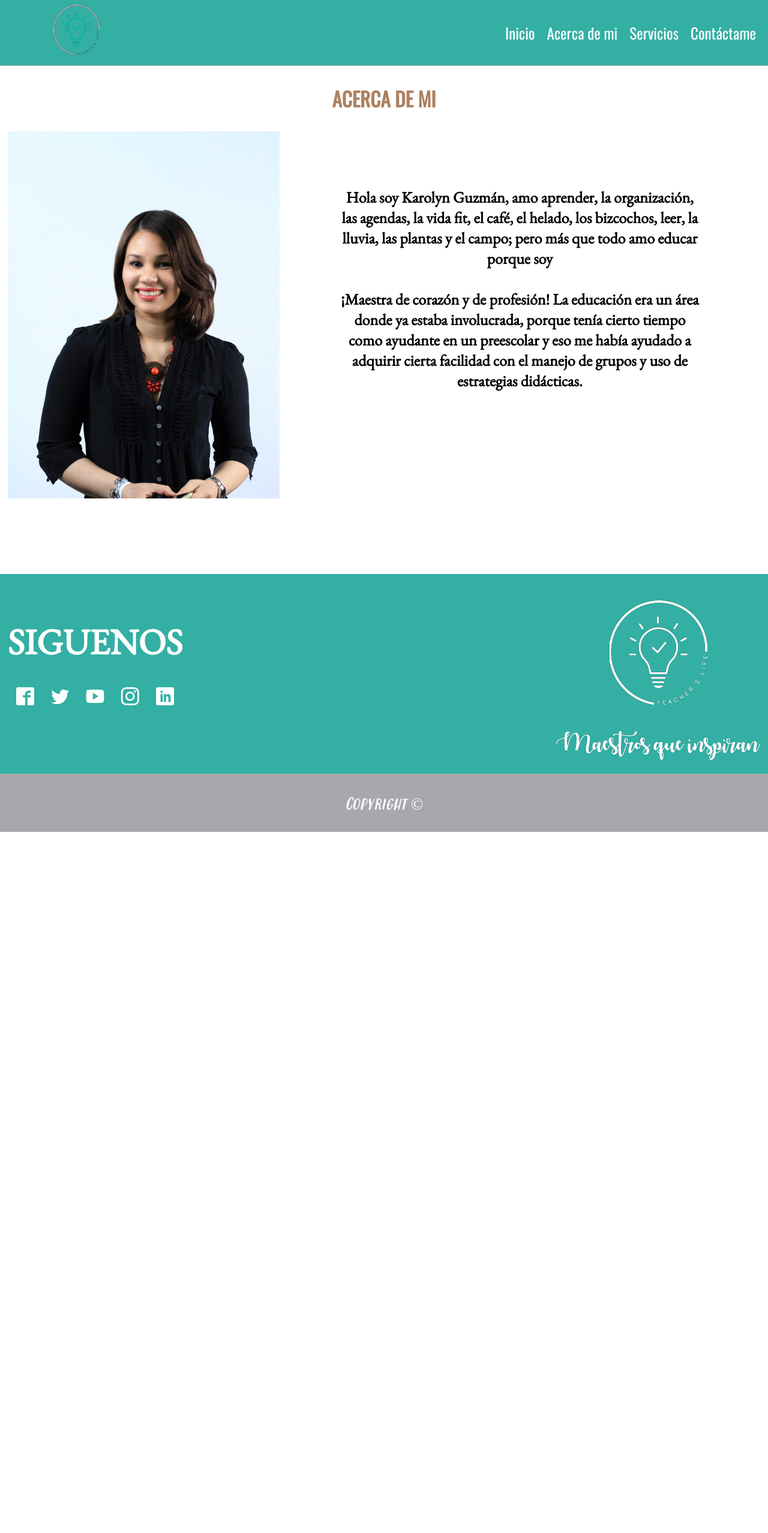
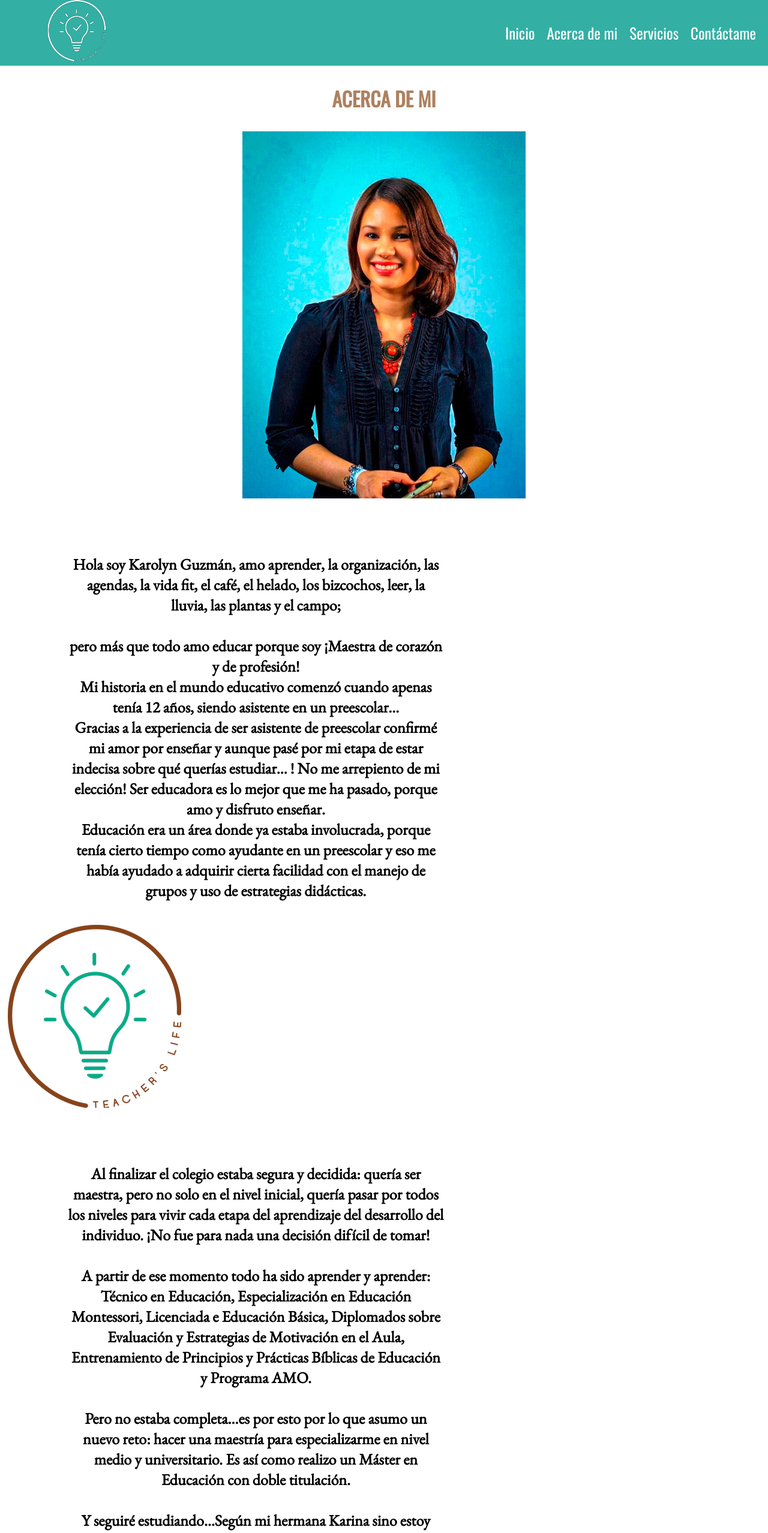
Before and after one commit to Darvin1223/Karolym, a plain HTML site: page sobre_mi.html in a window 1280 px wide. Shown: the top 2556 px of the page at 60% size. Before the commit the page ends 1387 px from the top, so only its background shows below. Drawn offline with Linux system fonts and the light colour scheme; files whose address does not match are found by name.

Commit message:
Arreglando retomando linea grafica

```diff
--- a/css/style.css
+++ b/css/style.css
@@ -105,8 +105,8 @@ html {
 :root{
   --color-principal: #33AFA4;
   --color-segundario: #AD8161;
-  --color-terciario: #a9a7aeff;
-  /* --color-terciario: #784421; */
+  /* --color-terciario: #a9a7aeff; */
+  --color-terciario: #784421;
   --Textos-primerios:'Modern Love Caps';
   --textos-segundarios:'EBGaramond';
   --Textos-tercierio:"Oswald";
@@ -332,7 +332,7 @@ h3.texto-header.mobile {
 }
 /* Logo */
 .logo{
-  background-image: url('../img/Mobile/logo-gris.png');
+  background-image: url('../img/Mobile/Logo-barra.png');
   background-size: cover;
   /* background-position: center center; */
   background-repeat: no-repeat;
@@ -346,7 +346,7 @@ h3.texto-header.mobile {
 }
 @media only screen and (min-width:48rem){
   .logo{
-    background-image: url('../img/tablet/logo-gris.png');
+    background-image: url('../img/tablet/Logo-barra.png');
     background-size: cover;
     background-repeat: no-repeat;
     width: 7.7rem;
@@ -356,7 +356,7 @@ h3.texto-header.mobile {
 }
 @media only screen and (min-width: 63.938rem){
   .logo{
-    background-image: url('../img/Desktop/logo-gris.png');
+    background-image: url('../img/Desktop/Logo-barra.png');
     height: 10.2rem;
     width: 9.6rem;
     position: absolute;
@@ -608,6 +608,11 @@ footer p{
 }
 .sobre-mi__arriba{
   display: flex;
+  flex-direction: column;
+}
+.sobre-mi__abajo{
+  display: flex;
+  flex-direction: column-reverse;
 }
 .sobre_mi > h1{
   color: var(--color-segundario);
@@ -616,19 +621,27 @@ footer p{
 }
 
 .img-sobre-mi{
-  background-image: url("../img/Mobile/Karolin.jpg");
+  background-image: url("../img/Mobile/Karolyn-Guzman-del-Rosario-editada-celular.jpg");
   background-position: center;
   background-size: cover;
   width: 31.5rem;
   height: 55.1rem;
 }
 
+.img-sobre-mi__1{
+  background-image: url("../img/Mobile/Nosotros-logo.png");
+  background-position: center;
+  background-size: cover;
+  width:28.9rem;
+  margin-top: 4rem;
+  height: 30.5rem;
+}
 .texto-sobre-mi{
   padding-top: 9.3rem;
 }
 @media only screen and (min-width:48rem){
   .img-sobre-mi{
-    background-image: url('../img/tablet/Karolin.jpg');
+    background-image: url('../img/tablet/Karolyn-Guzman-del-Rosario-1.jpg');
     background-size: cover;
   background-position: center;
     width: 54.7rem;
@@ -650,7 +663,7 @@ footer p{
     width: 100%;
   }
   .img-sobre-mi{
-    background-image: url('../img/Desktop/Karolin.jpg');
+    background-image: url('../img/Desktop/Karolyn-Guzman-del-Rosario-mi-historia.jpg');
     background-size: cover;
   background-position: center;
     width: 47.2rem;
--- a/js/main.js
+++ b/js/main.js
@@ -33,49 +33,49 @@ function main(){
 };
 
 
-// DOM LOADEED
-document.addEventListener('DOMContentLoaded',()=> {
-	// let ancho = screen.width;
-	// let altura = screen.height;
-	// console.log(`la altura es: ${altura}`);
-	// console.log(`El ancho es: ${ancho}`);
+// // DOM LOADEED
+// document.addEventListener('DOMContentLoaded',()=> {
+// 	// let ancho = screen.width;
+// 	// let altura = screen.height;
+// 	// console.log(`la altura es: ${altura}`);
+// 	// console.log(`El ancho es: ${ancho}`);
 
-	// Contacto - formulario
-	let formulario = document.getElementById("formulario");
+// 	// Contacto - formulario
+// 	let formulario = document.getElementById("formulario");
 
-	formulario.addEventListener("submit",function(e){
-		e.preventDefault();
-		let Nombre= document.getElementById('Nombre').value,
-		Telefono = document.getElementById('Numero').value,
-		Correo = document.getElementById('Correo').value,
-		Mensaje = document.getElementById('Mensaje').value;
+// 	formulario.addEventListener("submit",function(e){
+// 		e.preventDefault();
+// 		let Nombre= document.getElementById('Nombre').value,
+// 		Telefono = document.getElementById('Numero').value,
+// 		Correo = document.getElementById('Correo').value,
+// 		Mensaje = document.getElementById('Mensaje').value;
 
 
-		let Datos = {
-            Nombre:` ${Nombre}`,
-            Telefono: `${Telefono}`,
-            Correo: `${Correo}`,
-            Mensaje: `${Mensaje}`
-		};
+// 		let Datos = {
+//             Nombre:` ${Nombre}`,
+//             Telefono: `${Telefono}`,
+//             Correo: `${Correo}`,
+//             Mensaje: `${Mensaje}`
+// 		};
 
-		fetch("/formulario", {
-      	method: 'POST',
-      	headers: [
-			  ["Content-Type", "application/json"]
-			 ],
-			 credentials: "include",
-      	body: JSON.stringify(Datos),
-			});
-			// .then(data => {
-			// 		return data.JSON();
-			// 	}).then( data => {
-			// 		console.log("klk manito esto es lo que llega del Back ", data);
-			// 	});
+// 		fetch("/formulario", {
+//       	method: 'POST',
+//       	headers: [
+// 			  ["Content-Type", "application/json"]
+// 			 ],
+// 			 credentials: "include",
+//       	body: JSON.stringify(Datos),
+// 			});
+// 			// .then(data => {
+// 			// 		return data.JSON();
+// 			// 	}).then( data => {
+// 			// 		console.log("klk manito esto es lo que llega del Back ", data);
+// 			// 	});
 
 
-		console.log(Datos);
-	});
+// 		console.log(Datos);
+// 	});
 
 
 
-});
+// });
--- a/sobre_mi.html
+++ b/sobre_mi.html
@@ -30,20 +30,52 @@
             <div class="sobre-mi__arriba">
                 <div class="img-sobre-mi"></div>
                 <div class="texto-sobre-mi">
-                    <p>Hola soy Karolyn Guzmán, amo aprender, la organización, las agendas, la vida fit, el café, el helado, los bizcochos, leer, la lluvia, las plantas y el campo;
-                        pero más que todo amo educar porque soy<br><br>
-                        ¡Maestra de corazón y de profesión!
+                    <p>Hola soy Karolyn Guzmán, amo aprender, la organización, las agendas, la vida fit, el café, el helado, los bizcochos, leer, la lluvia, las plantas y el campo; <br><br> pero más que todo amo educar porque soy ¡Maestra de corazón y de profesión!<br>
 
+                    Mi historia en el mundo educativo comenzó cuando apenas tenía 12 años, siendo asistente en un preescolar…<br>
 
-                        La educación era un área donde ya estaba involucrada, porque tenía cierto tiempo
-                        como ayudante en un preescolar y eso me había ayudado a adquirir
-                        cierta facilidad con el manejo de grupos y uso de estrategias didácticas.
+                    Gracias a la experiencia de ser asistente de preescolar confirmé mi amor por enseñar y aunque pasé por mi etapa de estar indecisa sobre qué querías estudiar…
+                    ! No me arrepiento de mi elección!
+                    Ser educadora es lo mejor que me ha pasado, porque amo y disfruto enseñar. <br>
 
+                    Educación era un área donde ya estaba involucrada, porque tenía cierto tiempo
+                    como ayudante en un preescolar y eso me había ayudado a adquirir
+                    cierta facilidad con el manejo de grupos y uso de estrategias didácticas. <br>
 
                     </p>
                 </div>
             </div>
-            <div class="sobre-mi__abajo"></div>
+            <div class="sobre-mi__abajo">
+                <div class="texto-sobre-mi">
+                    <p>Al finalizar el colegio estaba segura y decidida: quería ser maestra,
+                        pero no solo en el nivel inicial, quería pasar por todos los niveles
+                        para vivir cada etapa del aprendizaje del desarrollo del individuo.
+                        ¡No fue para nada una decisión difícil de tomar!<br> <br>
+
+                        A partir de ese momento todo ha sido aprender y aprender:
+                        Técnico en Educación,
+                         Especialización en Educación Montessori,
+                        Licenciada e Educación Básica,
+                        Diplomados sobre Evaluación y Estrategias de Motivación en el Aula,
+                        Entrenamiento de Principios y Prácticas Bíblicas de Educación y Programa AMO.<br> <br>
+
+                        Pero no estaba completa…es por esto por lo que asumo un nuevo reto:
+                        hacer una maestría para especializarme en nivel medio y universitario.
+                        Es así como realizo un Máster en Educación con doble titulación.<br><br>
+
+                        Y seguiré estudiando…Según mi hermana Karina sino estoy estudiando ¡me moriría! <br>
+
+                        Durante mi estadía como estudiante en la PUCMM, acuño el siguiente lema:
+                        “Como educadora, tengo en mis manos el poder de trasformar vidas”.<br><br>
+
+                        Mas de 20 años de experiencia me han traído hasta aquí, a este espacio, donde quiero ayudar a cada educador a confirmar que nació para inspirar
+                        y que cada alumno recuerde que en sus manos tiene infinitas posibilidades!
+
+
+                        </p>
+                </div>
+                <div class="img-sobre-mi__1"></div>
+            </div>
         </div>
     </main>
     <section class="informacion">
```
